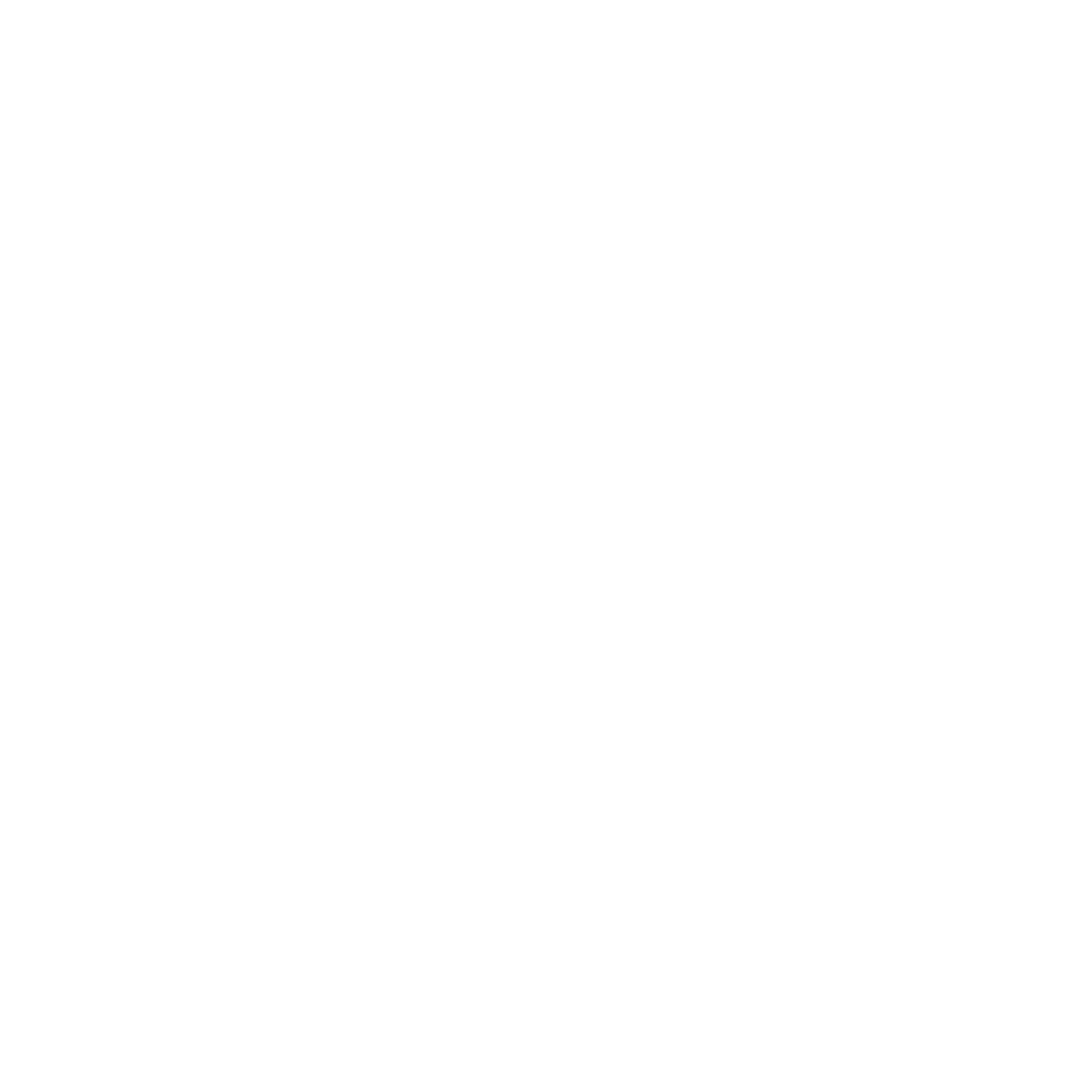
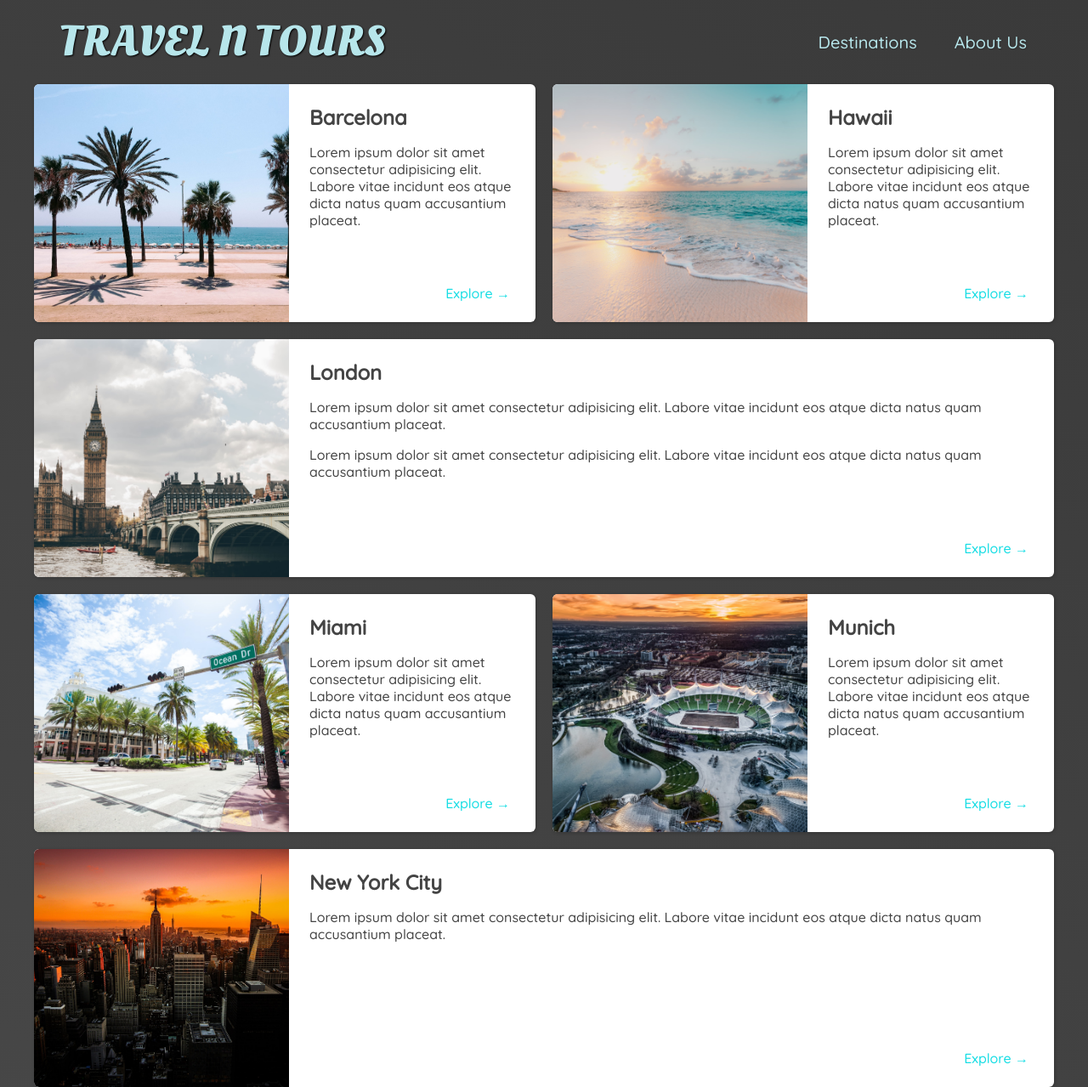
Before and after one commit to devfep/travelscapades, a plain HTML site: page places.html in a window 1280 px wide. Shown: the top 1279 px of the page at 85% size. Before the commit the page ends 800 px from the top, so only its background shows below. Drawn offline with Linux system fonts and the light colour scheme.

Commit message:
add destinations page w/ grid styling

```diff
--- /dev/null
+++ b/places.css
@@ -0,0 +1,84 @@
+
+body {
+    background: linear-gradient(30deg, rgb(77,77,77), rgb(58,58,58));
+    color: rgb(68,68,68);
+}
+
+
+#page-logo a {
+    color: rgb(183, 230, 235);
+}
+
+header {
+    position: static;
+}
+
+header li a {
+    color: rgb(183, 230, 235);
+}
+
+header li a:hover, header li a:active {
+    color: rgb(59,59,59);
+    background-color: rgb(183, 230, 235);
+}
+
+main ul {
+    width: 1200px;
+    margin: 0 auto;
+}
+
+main li {
+    display: flex;
+    background-color: white;
+    box-shadow: 1px 1px 4px rgba(0,0,0,0.2);
+    border-radius: 6px;
+    overflow: hidden;
+}
+
+main li img {
+    width:300px;
+    height: 280px;
+    object-fit: cover;
+}
+
+.item-content {
+    padding: 24px;
+    display: flex;
+    flex-direction: column;
+    justify-content: space-between;
+
+}
+
+.item-content h2 {
+    margin: 0;
+}
+
+.actions {
+    align-self: flex-end;
+    /* text-align: right; */
+}
+
+.actions a {
+    text-decoration: none;
+    padding: 6px;
+    color: rgb(22,221,228);
+    border-radius: 5px;
+}
+
+.actions a:hover,
+.actions a:active {
+    background-color: rgb(235,253,255);
+}
+
+
+main ul {
+    display: grid;
+    grid-template-columns: 1fr 1fr;
+    gap: 20px;
+    margin-bottom: 20px;
+}
+
+main li:nth-child(3), main li:nth-child(6), main li:nth-child(9) {
+    grid-column-start: 1;
+    grid-column-end: 3;
+}
--- a/places.html
+++ b/places.html
@@ -0,0 +1,217 @@
+<!DOCTYPE html>
+<html lang="en">
+  <head>
+    <meta charset="UTF-8" />
+    <meta http-equiv="X-UA-Compatible" content="IE=edge" />
+    <meta name="viewport" content="width=device-width, initial-scale=1.0" />
+    <link
+      href="https://fonts.googleapis.com/css2?family=Raleway:wght@700&family=Oleo+Script:wght@700&family=Quicksand:wght@300;500&display=swap"
+      rel="stylesheet"
+    />
+    <link rel="stylesheet" href="shared.css" />
+    <link rel="stylesheet" href="places.css" />
+    <title>Travel n Tours</title>
+  </head>
+
+  <body>
+    <header>
+      <div id="page-logo">
+        <a href="index.html">Travel n Tours</a>
+      </div>
+      <nav>
+        <ul>
+          <li><a href="/places.html">Destinations</a></li>
+          <li><a href="#">About Us</a></li>
+        </ul>
+      </nav>
+    </header>
+    <main>
+    <ul>
+        <li>
+            <img src="images/places/barcelona.jpg" alt="City of Barcelona" />
+            <div class="item-content">
+                <div>
+                    <h2>Barcelona</h2>
+                    <p>
+                        Lorem ipsum dolor sit amet consectetur adipisicing elit. Labore
+                        vitae incidunt eos atque dicta natus quam accusantium placeat.
+                    </p>
+                </div>
+                <div class="actions">
+                    <a href="https://en.wikipedia.org/wiki/Barcelona">Explore &#x2192</a>
+                </div>
+            </div>
+        </li>
+        <li>
+            <img src="images/places/hawaii.jpg" alt="Hawaii beach" />
+            <div class="item-content">
+                <div>
+                    <h2>Hawaii</h2>
+                    <p>
+                        Lorem ipsum dolor sit amet consectetur adipisicing elit. Labore
+                        vitae incidunt eos atque dicta natus quam accusantium placeat.
+                    </p>
+                </div>
+                <div class="actions">
+                    <a href="hhttps://en.wikipedia.org/wiki/Hawaii">Explore &#x2192</a>
+                </div>
+            </div>
+        </li>
+        <li>
+            <img src="images/places/london.jpg" alt="London city" />
+            <div class="item-content">
+                <div>
+                    <h2>London</h2>
+                    <p>
+                        Lorem ipsum dolor sit amet consectetur adipisicing elit. Labore
+                        vitae incidunt eos atque dicta natus quam accusantium placeat.
+                    </p>
+                    <p>
+                        Lorem ipsum dolor sit amet consectetur adipisicing elit. Labore
+                        vitae incidunt eos atque dicta natus quam accusantium placeat.
+                    </p>
+                </div>
+                <div class="actions">
+                    <a href="https://en.wikipedia.org/wiki/London">Explore &#x2192</a>
+                </div>
+            </div>
+        </li>
+        <li>
+            <img src="images/places/miami.jpg" alt="Miami streets" />
+            <div class="item-content">
+                <div>
+                    <h2>Miami</h2>
+                    <p>
+                        Lorem ipsum dolor sit amet consectetur adipisicing elit. Labore
+                        vitae incidunt eos atque dicta natus quam accusantium placeat.
+                    </p>
+                </div>
+                <div class="actions">
+                    <a href="https://en.wikipedia.org/wiki/Miami">Explore &#x2192</a>
+                </div>
+            </div>
+        </li>
+        <li>
+            <img src="images/places/munich.jpg" alt="Munich football stadium" />
+            <div class="item-content">
+                <div>
+                    <h2>Munich</h2>
+                    <p>
+                        Lorem ipsum dolor sit amet consectetur adipisicing elit. Labore
+                        vitae incidunt eos atque dicta natus quam accusantium placeat.
+                    </p>
+                </div>
+                <div class="actions">
+                    <a href="https://en.wikipedia.org/wiki/Munich">Explore &#x2192</a>
+                </div>
+            </div>
+        </li>
+        <li>
+            <img src="images/places/new-york-city.jpg" alt="New York City skyline" />
+            <div class="item-content">
+                <div>
+                    <h2>New York City</h2>
+                    <p>
+                        Lorem ipsum dolor sit amet consectetur adipisicing elit. Labore
+                        vitae incidunt eos atque dicta natus quam accusantium placeat.
+                    </p>
+                </div>
+                <div class="actions">
+                    <a href="https://en.wikipedia.org/wiki/New_York_City">Explore &#x2192</a>
+                </div>
+            </div>
+        </li>
+        <li>
+            <img src="images/places/paris.jpg" alt="Paris city" />
+            <div class="item-content">
+                <div>
+                    <h2>Paris</h2>
+                    <p>
+                        Lorem ipsum dolor sit amet consectetur adipisicing elit. Labore
+                        vitae incidunt eos atque dicta natus quam accusantium placeat.
+                    </p>
+                </div>
+                <div class="actions">
+                    <a href="https://en.wikipedia.org/wiki/Paris">Explore &#x2192</a>
+                </div>
+            </div>
+        </li>
+        <li>
+            <img src="images/places/sydney.jpg" alt="Sydney beach" />
+            <div class="item-content">
+                <div>
+                    <h2>Sydney</h2>
+                    <p>
+                        Lorem ipsum dolor sit amet consectetur adipisicing elit. Labore
+                        vitae incidunt eos atque dicta natus quam accusantium placeat.
+                    </p>
+                </div>
+                <div class="actions">
+                    <a href="https://en.wikipedia.org/wiki/Sydney">Explore &#x2192</a>
+                </div>
+            </div>
+        </li>
+        <li>
+            <img src="images/places/tokyo.jpg" alt="Tokyo skyline" />
+            <div class="item-content">
+                <div>
+                    <h2>Tokyo</h2>
+                    <p>
+                        Lorem ipsum dolor sit amet consectetur adipisicing elit. Labore
+                        vitae incidunt eos atque dicta natus quam accusantium placeat.
+                    </p>
+                </div>
+                <div class="actions">
+                    <a href="https://en.wikipedia.org/wiki/Tokyo">Explore &#x2192</a>
+                </div>
+            </div>
+        </li>
+        <li>
+            <img src="images/places/bali.jpg" alt="Bali beach" />
+            <div class="item-content">
+                <div>
+                    <h2>Bali</h2>
+                    <p>
+                        Lorem ipsum dolor sit amet consectetur adipisicing elit. Labore
+                        vitae incidunt eos atque dicta natus quam accusantium placeat.
+                    </p>
+                </div>
+                <div class="actions">
+                    <a href="https://en.wikipedia.org/wiki/Bali">Explore &#x2192</a>
+                </div>
+            </div>
+        </li>
+                <li>
+                    <img src="images/places/Reykjavik-Iceland.jpeg" alt="Reykjavik" />
+                    <div class="item-content">
+                        <div>
+                            <h2>Reykjavik</h2>
+                            <p>
+                                Lorem ipsum dolor sit amet consectetur adipisicing elit. Labore
+                                vitae incidunt eos atque dicta natus quam accusantium placeat.
+                            </p>
+                        </div>
+                        <div class="actions">
+                            <a href="https://en.wikipedia.org/wiki/Reykjavik">Explore &#x2192</a>
+                        </div>
+                    </div>
+                </li>
+    </ul>
+    </main>
+
+    <footer>
+      <ul>
+        <li>
+          <a href="https://www.instagram.com"
+            ><img src="images/icons/insta.png" alt="instagram logo"
+          /></a>
+        </li>
+        <li>
+          <a href="https://www.facebook.com"
+            ><img src="images/icons/facebook.png" alt="facebook logo"
+          /></a>
+        </li>
+      </ul>
+    </footer>
+  </body>
+</html>
--- a/shared.css
+++ b/shared.css
@@ -15,7 +15,7 @@ ul {
 
 }
 
-.container {
+header {
     display: flex;
     align-items: center;
     justify-content: space-between;
```
Also changed, not shown: index.html (+2 -3 lines), images/places/bali.jpg (added), images/places/barcelona.jpg (added), images/places/hawaii.jpg (added), images/places/london.jpg (added), images/places/miami.jpg (added), images/places/munich.jpg (added), images/places/new-york-city.jpg (added), images/places/paris.jpg (added), images/places/sydney.jpg (added), images/places/tokyo.jpg (added), 1 other file.
